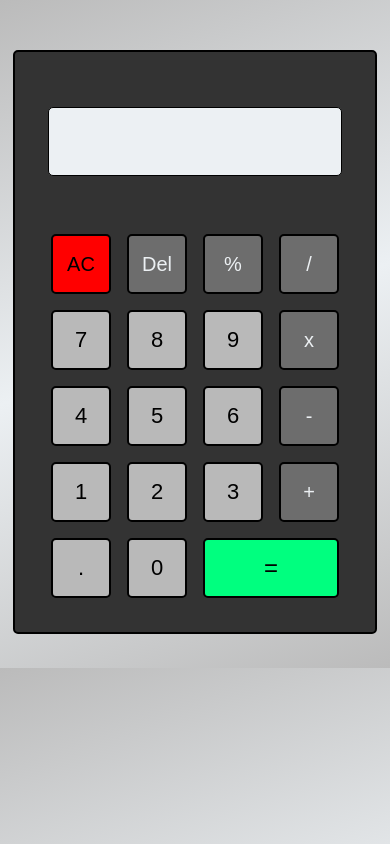
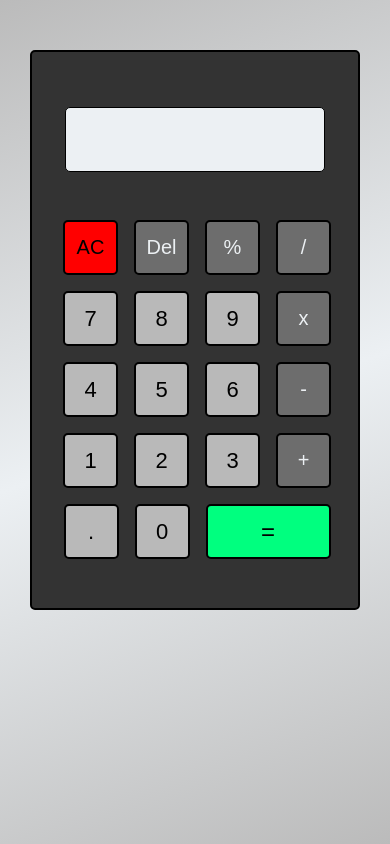
Before and after one commit to abiek12/Javascript-Calculator, a plain HTML site: page index.html in a window 390 px wide. Drawn offline with Linux system fonts and the light colour scheme.

Commit message:
Added media queries & Updated README

```diff
--- a/styles/style.css
+++ b/styles/style.css
@@ -1,7 +1,9 @@
-body {
+* {
   margin: 0;
   padding: 0;
   box-sizing: border-box;
+}
+body {
   background: rgb(187, 187, 187);
   background: -moz-linear-gradient(
     340deg,
@@ -23,7 +25,8 @@ body {
   );
   filter: progid:DXImageTransform.Microsoft.gradient(startColorstr="#bbbbbb",endColorstr="#bbbbbb",GradientType=1);
   font-family: sans-serif;
-  height: 38.6em;
+  min-height: 38.6em;
+  background-size: cover;
 }
 .calc {
   width: 360px;
@@ -110,7 +113,6 @@ body {
   transform: scale(0.95);
   background: rgb(9, 220, 115);
   box-shadow: 3px 2px 22px 1px rgba(0, 0, 0, 0.24);
-
 }
 .btn-clear {
   width: 60px;
@@ -131,3 +133,29 @@ body {
   background: rgb(226, 0, 0);
   box-shadow: 3px 2px 22px 1px rgba(0, 0, 0, 0.24);
 }
+
+@media screen and (max-width: 668px) {
+  body{
+    background-attachment: fixed;
+  }
+  .calc {
+    width: 330px;
+    height: 560px;
+  }
+  #screen {
+    margin-bottom: 40px;
+  }
+  .row {
+    width: 330px;
+  }
+  .btn,
+  .btn-num,
+  .btn-clear {
+    width: 55px;
+    height: 55px;
+  }
+  .btn-equal {
+    width: 125px;
+    height: 55px;
+  }
+}
```
Also changed, not shown: 1 other file.
